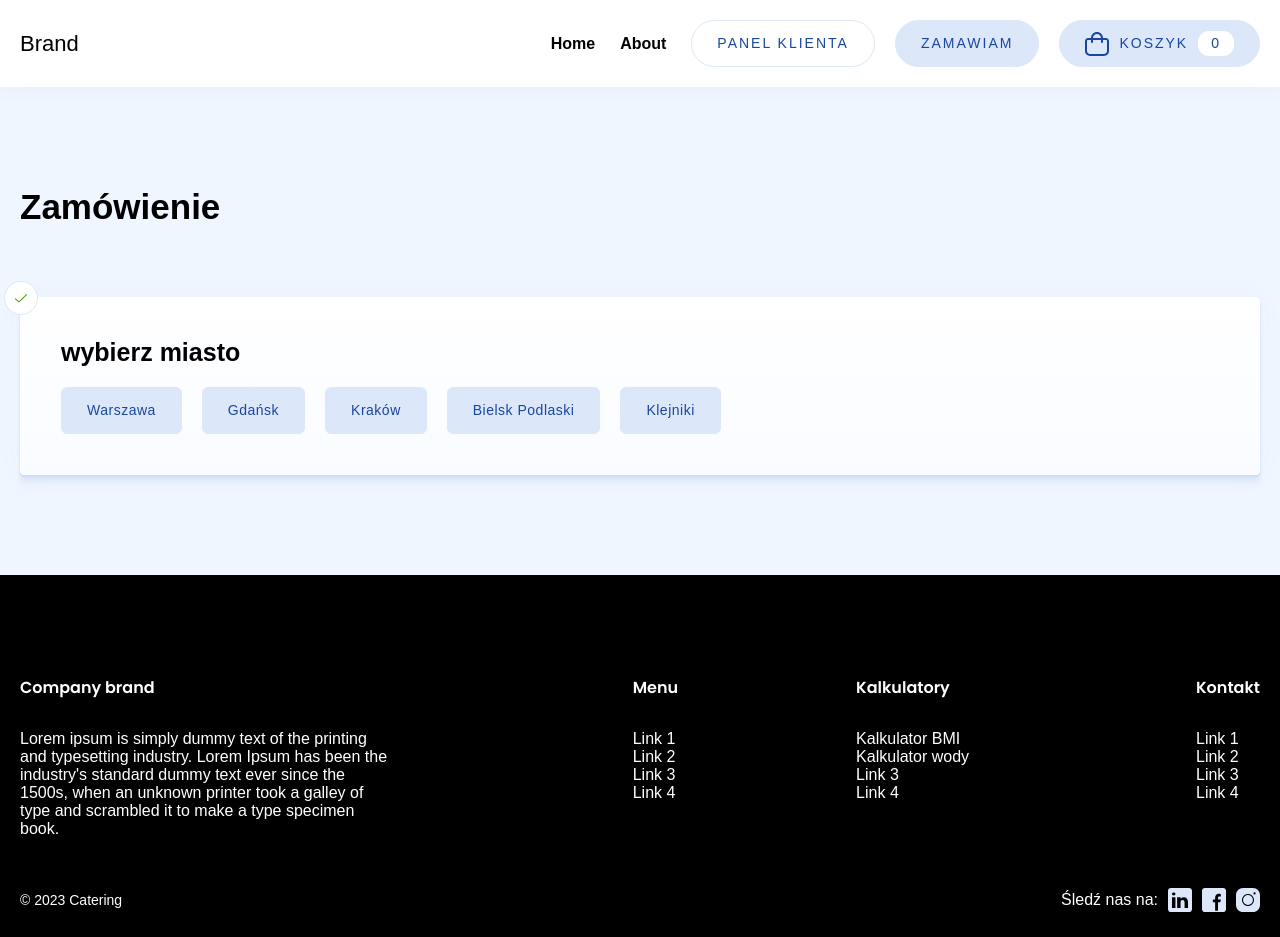
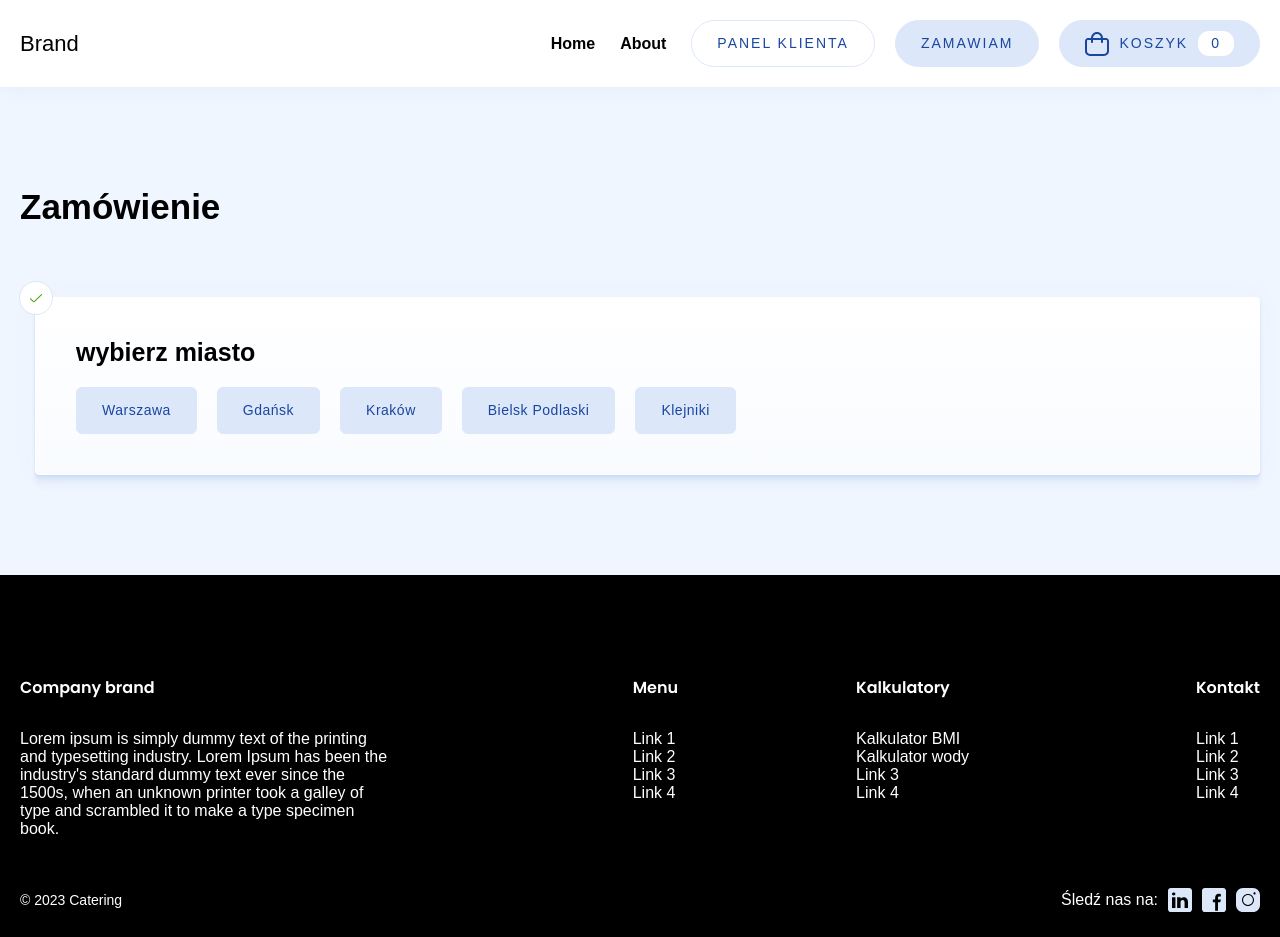
Before and after one commit to Marcin32167/catering, a React (Vite) app: page /zamowienie in a window 1280 px wide. Built offline with nearby package versions, Linux system fonts and the light colour scheme.

Commit message:
Change style card step in order page

```diff
--- a/src/pages/zamowienie.jsx
+++ b/src/pages/zamowienie.jsx
@@ -267,7 +267,7 @@ const Zamowienie = () => {
                 );
             case 5:
                 return (
-                    <div className="step">
+                    <div className="step step">
                         <div className={"checkbox-order"}>
                             <img src={checkBox} alt="Standard" className="checkbox-image"/>
                         </div>
--- a/src/style/_zamowienie.scss
+++ b/src/style/_zamowienie.scss
@@ -28,6 +28,10 @@
 
 }
 
+.step-wrapper {
+  padding: 0 0 0 15px;
+}
+
 .step-title {
   font-family: "Poppins Medium", sans-serif;
   font-size: 1.563rem;
@@ -49,6 +53,16 @@
   border: 1px solid $white;
   border-radius: 4px;
   padding: 40px;
+
+  @media screen and (max-width: 768px) {
+    padding: 20px;
+  }
+
+  .step__calendar {
+    @media screen and (max-width: 768px) {
+      padding: 0 12px 0 12px;
+    }
+  }
 }
 
 .btns-wrapper__first-step {
```
